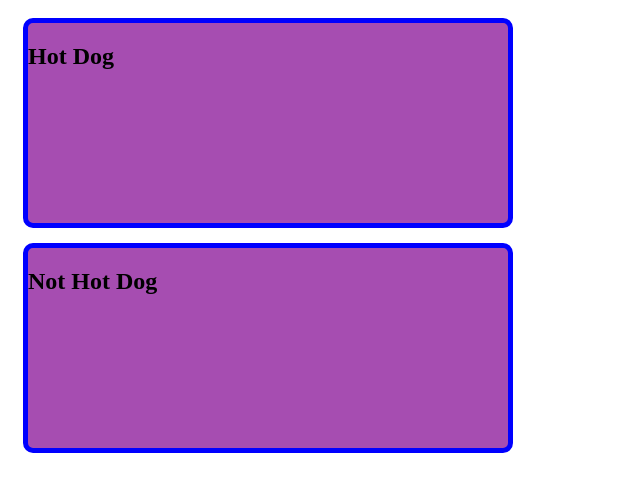
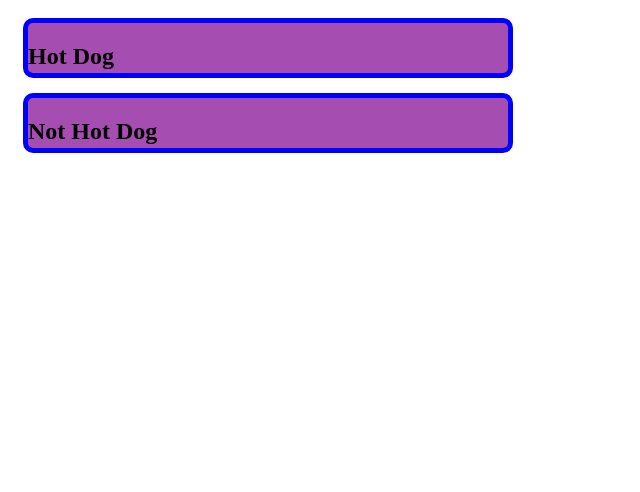
Before and after one commit to dane-hoffman/Souper-Kale-Grocery-List, a plain HTML site: page GroceryListWebsite/index.html in a window 1280 px wide. Shown: the part 88-580 px from the top of the page, without its empty margins (0-640 px from the left). Drawn offline with Linux system fonts and the light colour scheme.

```diff
--- a/GroceryListWebsite/style.css
+++ b/GroceryListWebsite/style.css
@@ -1,15 +1,6 @@
-/*.sectionHeaders{
-    height: 200px;
-    width: 480px;
-    margin: 15px;
-    border: 5px solid blue;
-    border-radius: 10px;
-    background-color: rgba(151, 45, 163, 0.849);
-}*/
-
 section{
 
-    height: 200px;
+    height: 50px;
     width: 480px;
     margin: 15px;
     border: 5px solid blue;
```
